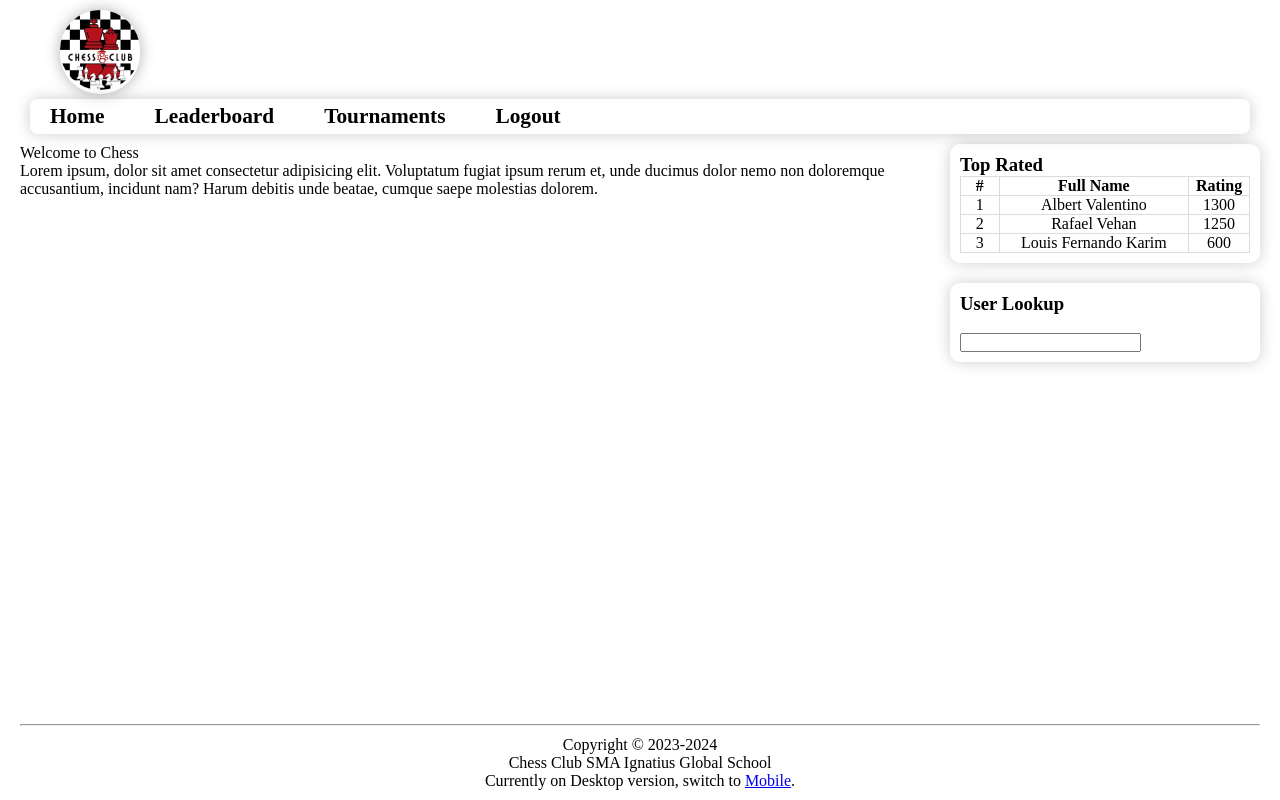
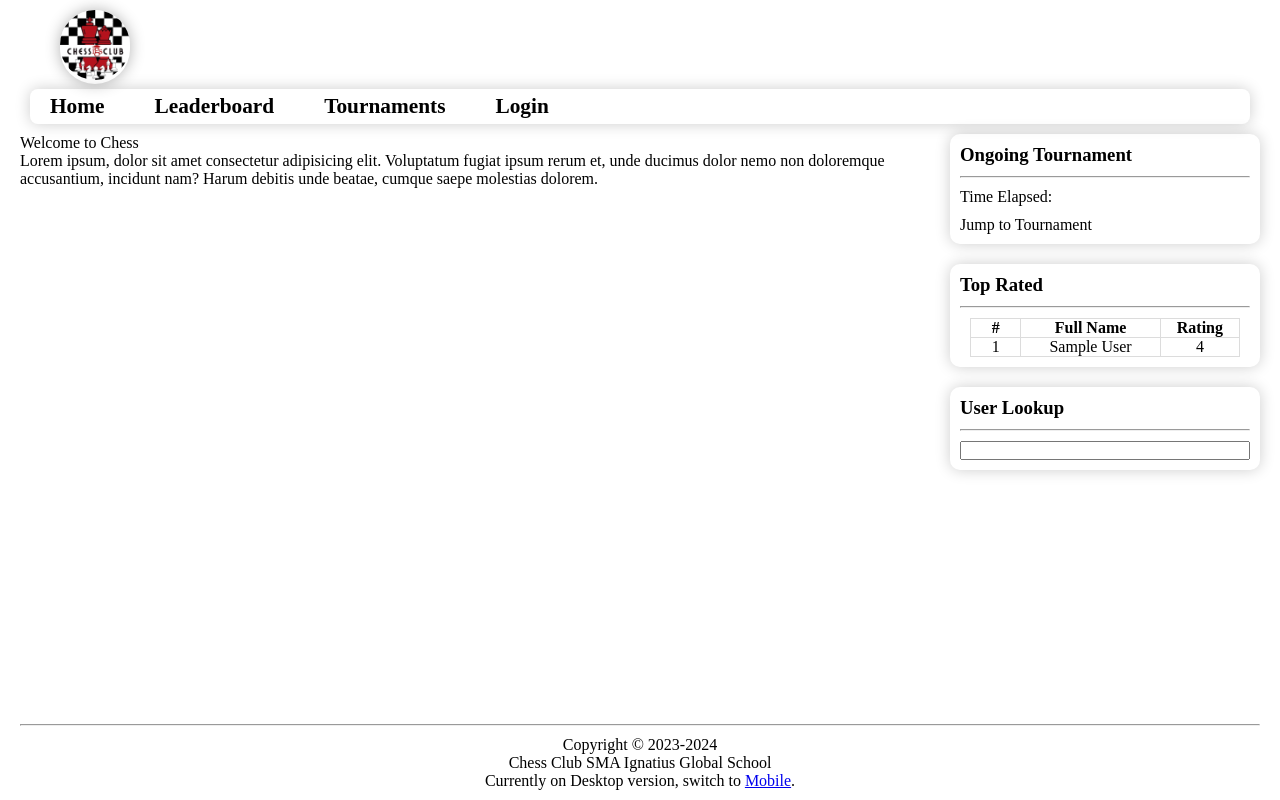
Before and after one commit to chessclubigs/Projek, a Flask app: page / in a window 1280 px wide. Run offline with Flask 3, Linux system fonts and the light colour scheme; tables that the repository leaves empty hold one stand-in row (values such as "Sample post").

Commit message:
Added more basic CSS to index, Jinja based leaderboard

```diff
--- a/website/routes/views.py
+++ b/website/routes/views.py
@@ -1,13 +1,14 @@
 from flask import Blueprint, render_template
 from flask_login import login_required
 
-from website.models import User
+from website.models import User, Member
 
 views = Blueprint("views", __name__)
 
 @views.route("/")
 def index():
-    return render_template("index.html")
+    members = Member.query.order_by(Member.rating.desc()).limit(10)
+    return render_template("index.html", members=members)
 
 @views.route("/leaderboard")
 def leaderboard():
--- a/website/settings.py
+++ b/website/settings.py
@@ -10,4 +10,4 @@ class Settings:
     SQLALCHEMY_TRACK_MODIFICATIONS = False
     SESSION_PERMANENT = False
     SESSION_PERMANENT_MODIFICATIONS = False
-    PERMANENT_SESSION_LIFETIME = timedelta(minutes=60)
+    PERMANENT_SESSION_LIFETIME = timedelta(minutes=120)
--- a/website/static/style.css
+++ b/website/static/style.css
@@ -29,14 +29,14 @@ header {
 
 header .logo-container {
 	margin-left: 30px;
-	width: 80px;
-	border-radius: 40px;
+	width: 70px;
+	border-radius: 35px;
 	box-shadow: 0px 0px 15px rgba(0, 0, 0, 0.3);
 }
 
 header .logo-container img {
 	width: 100%;
-	border-radius: 40px;
+	border-radius: 35px;
 }
 
 header .menu-list-container {
@@ -69,6 +69,7 @@ footer {
 }
 
 main {
+	padding-bottom: 10px;
 	display: flex;
 	flex: 1;
 }
@@ -88,11 +89,14 @@ main aside {
 	padding: 10px;
 	border-radius: 10px;
 	box-shadow: 0px 0px 15px rgba(0, 0, 0, 0.2);
+	display: flex;
+	flex-direction: column;
+	gap: 10px;
 }
 
 table {
-	margin-inline: auto;
-	width: 100%;
+	margin-left: 10px;
+	width: calc(100% - 20px);
 	border-collapse: collapse;
 	text-align: center;
 }
--- a/website/templates/components/header.html
+++ b/website/templates/components/header.html
@@ -7,7 +7,7 @@
             <li><a href="{{ url_for('views.index') }}">Home</a></li>
             <li><a href="{{ url_for('views.leaderboard') }}">Leaderboard</a></li>
             <li><a href="{{ url_for('views.tournaments') }}">Tournaments</a></li>
-            {% if current_user.is_authenticated %}
+            {% if not current_user.is_authenticated %}
                 <li><a href="{{ url_for('auth.login') }}">Login</a></li>
             {% else %}
                 <li><a href="{{ url_for('auth.logout') }}">Logout</a></li>
--- a/website/templates/index.html
+++ b/website/templates/index.html
@@ -2,13 +2,20 @@
 
 {% block content %}
     <section class="content">
-        Welcome to Chess
+        <p>Welcome to Chess</p>
 
         <p>Lorem ipsum, dolor sit amet consectetur adipisicing elit. Voluptatum fugiat ipsum rerum et, unde ducimus dolor nemo non doloremque accusantium, incidunt nam? Harum debitis unde beatae, cumque saepe molestias dolorem.</p>
     </section>
     <aside>
+        <div class="ongoing-tournament side-card">
+            <h3>Ongoing Tournament</h3>
+            <hr>
+            <p>Time Elapsed: </p>
+            <p>Jump to Tournament</p>
+        </div>
         <div class="small-leaderboard-container side-card">
             <h3>Top Rated</h3>
+            <hr>
             <table>
                 <thead>
                     <tr>
@@ -18,27 +25,21 @@
                     </tr>
                 </thead>
                 <tbody>
-                    <tr>
-                        <td>1</td>
-                        <td>Albert Valentino</td>
-                        <td>1300</td>
-                    </tr>
-                    <tr>
-                        <td>2</td>
-                        <td>Rafael Vehan</td>
-                        <td>1250</td>
-                    </tr>
-                    <tr>
-                        <td>3</td>
-                        <td>Louis Fernando Karim</td>
-                        <td>600</td>
-                    </tr>
+                    {% set index = namespace(value=0) %}
+                    {% for member in members %}
+                        {% set index.value = index.value + 1 %}
+                        <tr>
+                            <td>{{ index.value }}</td>
+                            <td>{{ member.full_name }}</td>
+                            <td>{{ member.rating }}</td>
+                        </tr>
+                    {% endfor %}
                 </tbody>
             </table>
         </div>
         <div class="user-lookup side-card">
             <h3>User Lookup</h3>
-            <br>
+            <hr>
             <input type="text">
         </div>
     </aside>
--- a/website/utils.py
+++ /dev/null
@@ -1,6 +0,0 @@
-from website import login_manager
-from website.models import User
-
-@login_manager.user_loader
-def load_user(user_id):
-    return User.query.get(int(user_id))
```
Also changed, not shown: website/models.py (+7 -6 lines).
